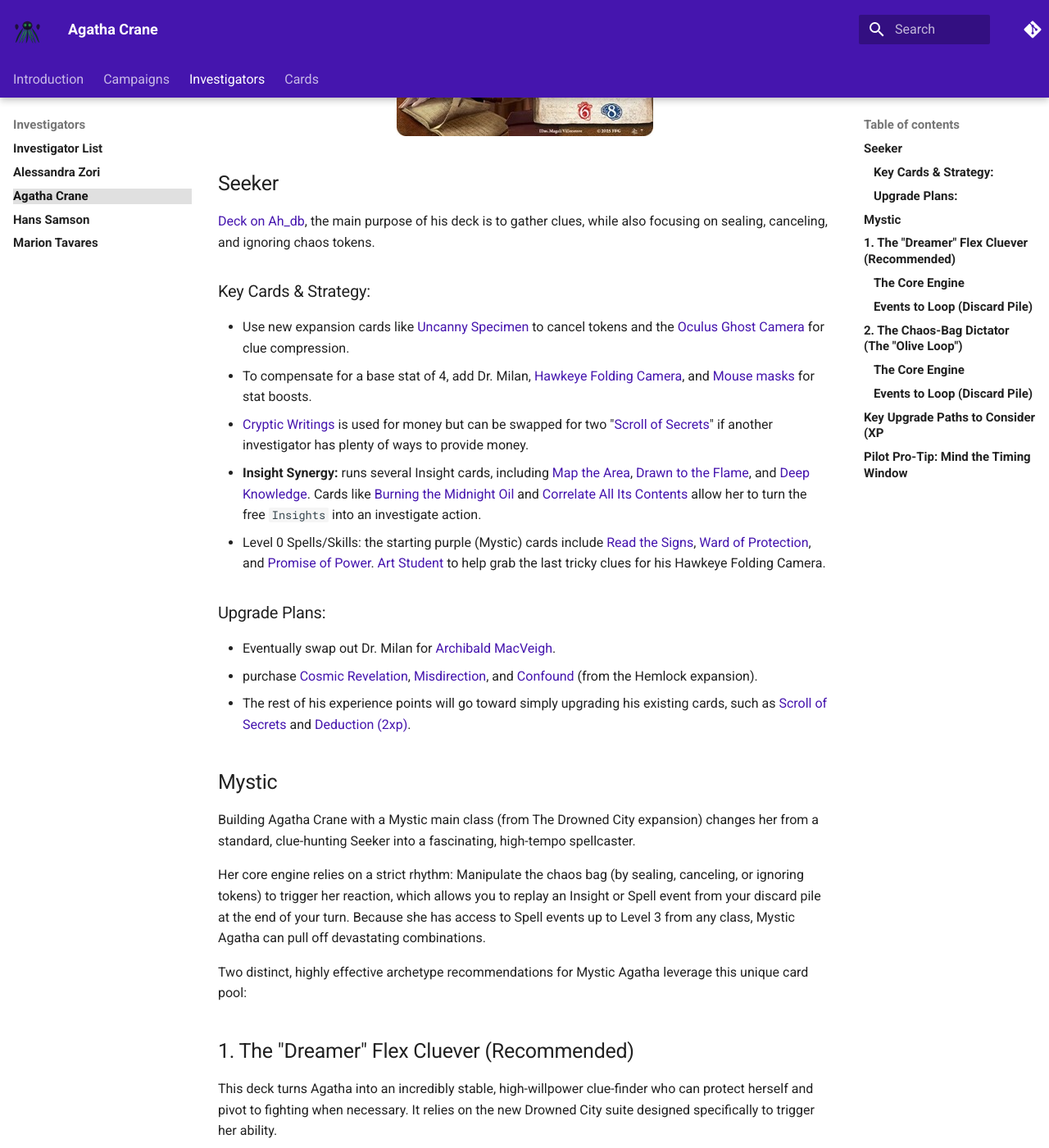
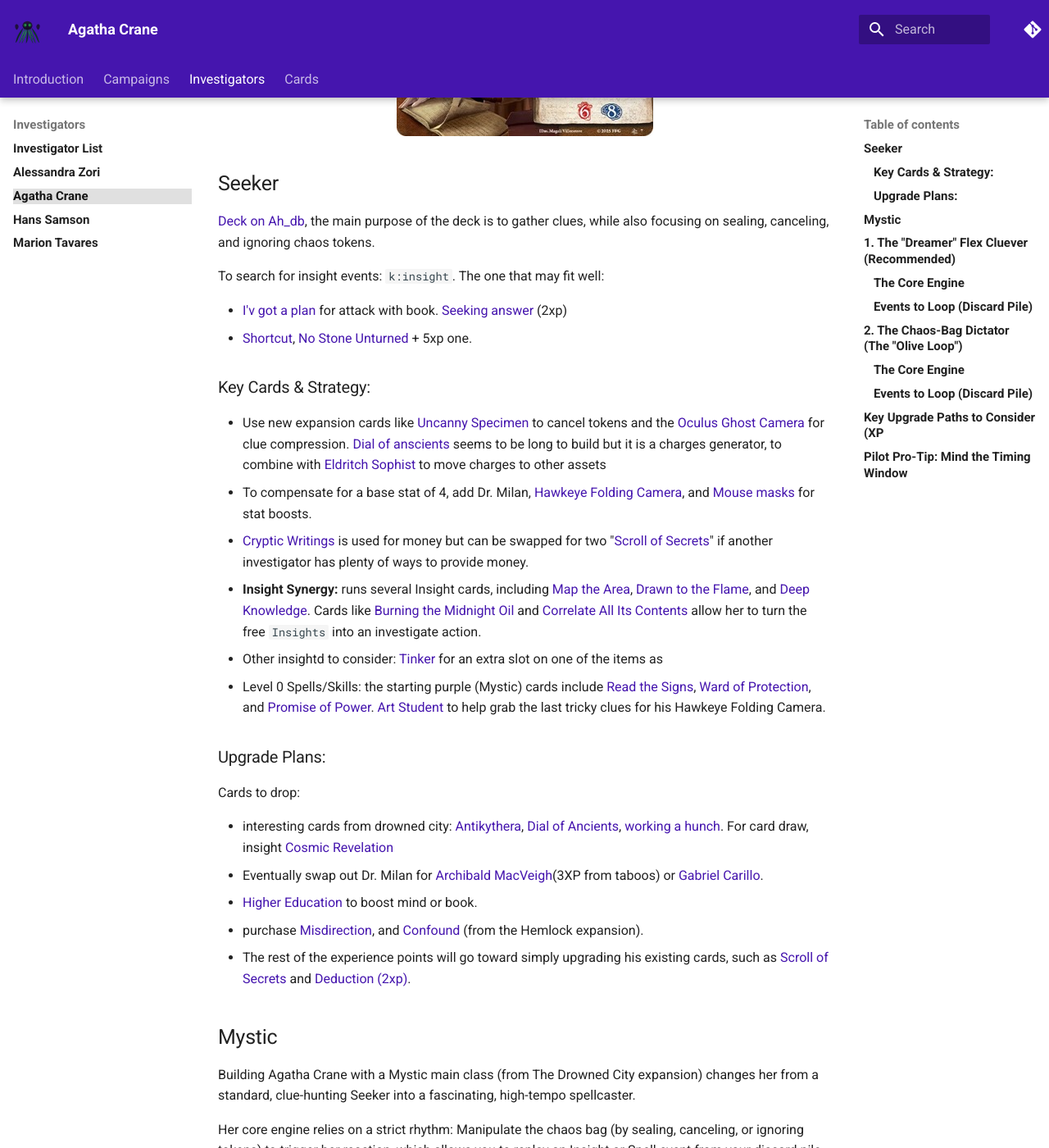
Before and after one commit to jbcodeforce/ah, an MkDocs documentation site: the page built from docs/investigators/agatha_crane.md, in a window 1280 px wide and 1400 px high, scrolled down 321 px. Shown: the whole window at 82% size. Built offline with MkDocs 1.6.1 and Material for MkDocs 9.7.7, drawn with Linux system fonts in a browser that asks for light colours; comment, search, counter and statistics services are not loaded.

```diff
--- a/docs/investigators/agatha_crane.md
+++ b/docs/investigators/agatha_crane.md
@@ -16,21 +17,31 @@ Agatha Crane can be built as Mystic or Seeker
 
 ## Seeker
 
-[Deck on Ah_db](https://arkhamdb.com/deck/edit/6166349), the main purpose of his deck is to gather clues, while also focusing on sealing, canceling, and ignoring chaos tokens.
+[Deck on Ah_db](https://arkhamdb.com/deck/edit/6166349), the main purpose of the deck is to gather clues, while also focusing on sealing, canceling, and ignoring chaos tokens.
+
+To search for insight events: `k:insight`. The one that may fit well:
+
+* [I'v got a plan](https://arkhamdb.com/card/02107) for attack with book. [Seeking answer](https://arkhamdb.com/card/01685) (2xp)
+* [Shortcut](https://arkhamdb.com/card/02022), [No Stone Unturned](https://arkhamdb.com/card/03026) + 5xp one.
 
 ### Key Cards & Strategy:
 
-* Use new expansion cards like [Uncanny Specimen](https://arkhamdb.com/card/11039) to cancel tokens and the [Oculus Ghost Camera](https://arkhamdb.com/card/11009) for clue compression.
+* Use new expansion cards like [Uncanny Specimen](https://arkhamdb.com/card/11039) to cancel tokens and the [Oculus Ghost Camera](https://arkhamdb.com/card/11009) for clue compression. [Dial of anscients](https://arkhamdb.com/card/11035) seems to be long to build but it is a charges generator, to combine with [Eldritch Sophist](https://arkhamdb.com/card/07111) to move charges to other assets
 * To compensate for a base stat of 4, add Dr. Milan, [Hawkeye Folding Camera](https://arkhamdb.com/card/05154), and [Mouse masks](https://arkhamdb.com/card/10043) for stat boosts.
 * [Cryptic Writings](https://arkhamdb.com/card/60215) is used for money but can be swapped for two "[Scroll of Secrets]()" if another investigator has plenty of ways to provide money.
 * **Insight Synergy:** runs several Insight cards, including  [Map the Area](https://arkhamdb.com/card/09048), [Drawn to the Flame](https://arkhamdb.com/card/01064), and [Deep Knowledge](https://arkhamdb.com/card/07023). Cards like [Burning the Midnight Oil](https://arkhamdb.com/card/60214) and [Correlate All Its Contents](https://arkhamdb.com/card/11040) allow her to turn the free `Insights` into an investigate action.
+* Other insightd to consider: [Tinker](https://arkhamdb.com/card/10028) for an extra slot on one of the items as
 * Level 0 Spells/Skills: the starting purple (Mystic) cards include [Read the Signs](https://arkhamdb.com/card/06117), [Ward of Protection](https://arkhamdb.com/card/01065), and [Promise of Power](https://arkhamdb.com/card/07032). [Art Student](https://arkhamdb.com/card/02149) to help grab the last tricky clues for his Hawkeye Folding Camera.
 
 ### Upgrade Plans:
 
-* Eventually swap out Dr. Milan for [Archibald MacVeigh](https://arkhamdb.com/card/11117).
-* purchase [Cosmic Revelation](https://arkhamdb.com/card/11041), [Misdirection](https://arkhamdb.com/card/11043), and [Confound](https://arkhamdb.com/card/10057) (from the Hemlock expansion).
-* The rest of his experience points will go toward simply upgrading his existing cards, such as [Scroll of Secrets](https://arkhamdb.com/card/05188) and [Deduction (2xp)](https://arkhamdb.com/card/60275).
+Cards to drop:
+
+* interesting cards from drowned city: [Antikythera](), [Dial of Ancients](https://arkhamdb.com/card/11046), [working a hunch](). For card draw, insight [Cosmic Revelation](https://arkhamdb.com/card/11041)
+* Eventually swap out Dr. Milan for [Archibald MacVeigh](https://arkhamdb.com/card/11117)(3XP from taboos) or [Gabriel Carillo](https://arkhamdb.com/card/10052).
+* [Higher Education](https://arkhamdb.com/card/02187) to boost mind or book.
+* purchase [Misdirection](https://arkhamdb.com/card/11043), and [Confound](https://arkhamdb.com/card/10057) (from the Hemlock expansion).
+* The rest of the experience points will go toward simply upgrading his existing cards, such as [Scroll of Secrets](https://arkhamdb.com/card/05188) and [Deduction (2xp)](https://arkhamdb.com/card/60275).
 
 ## Mystic
 
```
Also changed, not shown: other parts of docs/investigators/agatha_crane.md (+1 -0 lines), docs/index.md (+25 -10 lines), 1 other file.
